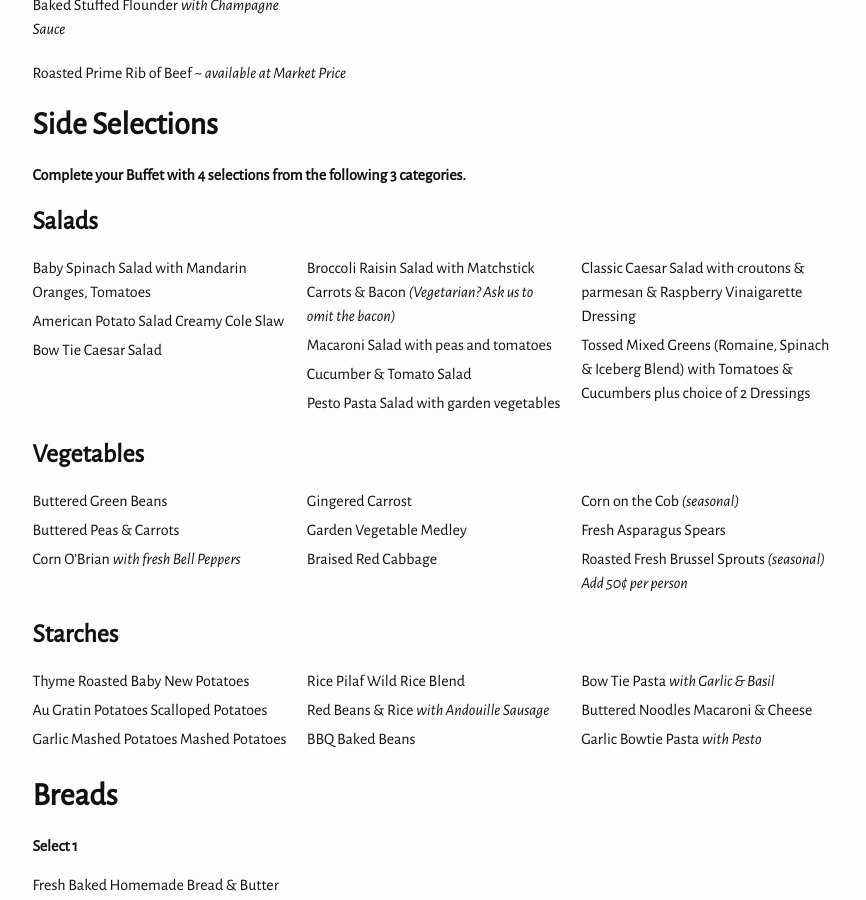
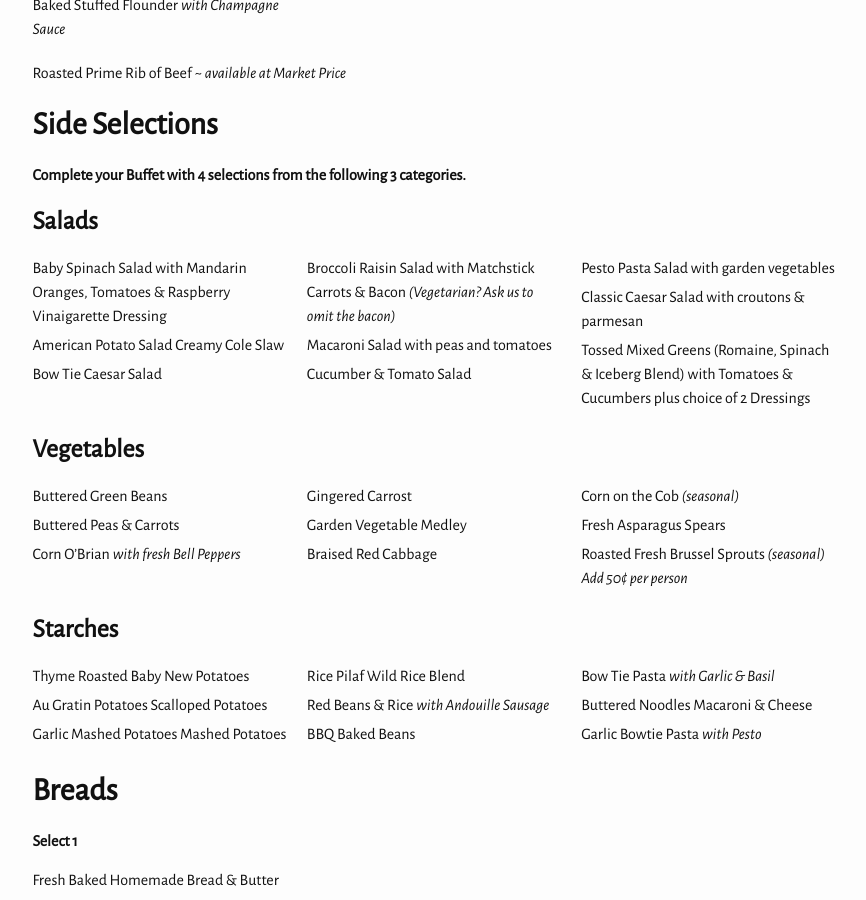
Before and after one commit to kmorrell27/UpperCrustCatering, a Jekyll site: the page built from _menus/elegant-buffets.md, in a window 1280 px wide and 900 px high, scrolled down 1655 px. Shown: the whole window, without its empty margins (206-1072 px from the left). Built offline with Jekyll 4.4.1, drawn with Linux system fonts in a browser that asks for light colours; part of the change alters nothing that is shown.

```diff
--- a/_menus/elegant-buffets.md
+++ b/_menus/elegant-buffets.md
@@ -102,7 +102,7 @@ Roasted Prime Rib of Beef  ~  *available at Market Price*
 ### Salads
 
 - Baby Spinach Salad
-with Mandarin Oranges, Tomatoes
+with Mandarin Oranges, Tomatoes & Raspberry Vinaigarette Dressing
 - American Potato Salad
 - Creamy Cole Slaw
 - Bow Tie Caesar Salad
@@ -115,7 +115,6 @@ with peas and tomatoes
 with garden vegetables
 - Classic Caesar Salad
 with croutons & parmesan
-& Raspberry Vinaigarette Dressing
 - Tossed Mixed Greens (Romaine, Spinach & Iceberg Blend)
 with Tomatoes & Cucumbers
 plus choice of 2 Dressings
```
